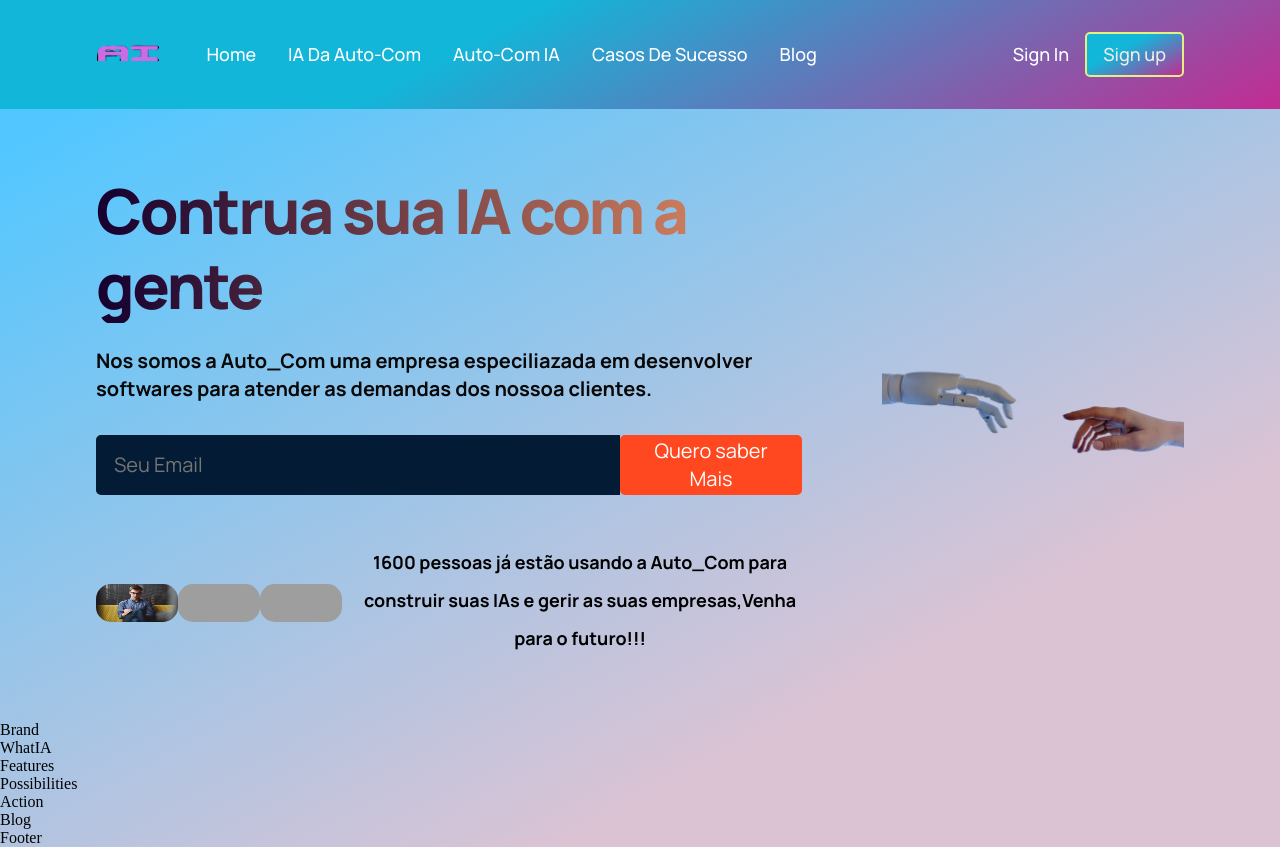
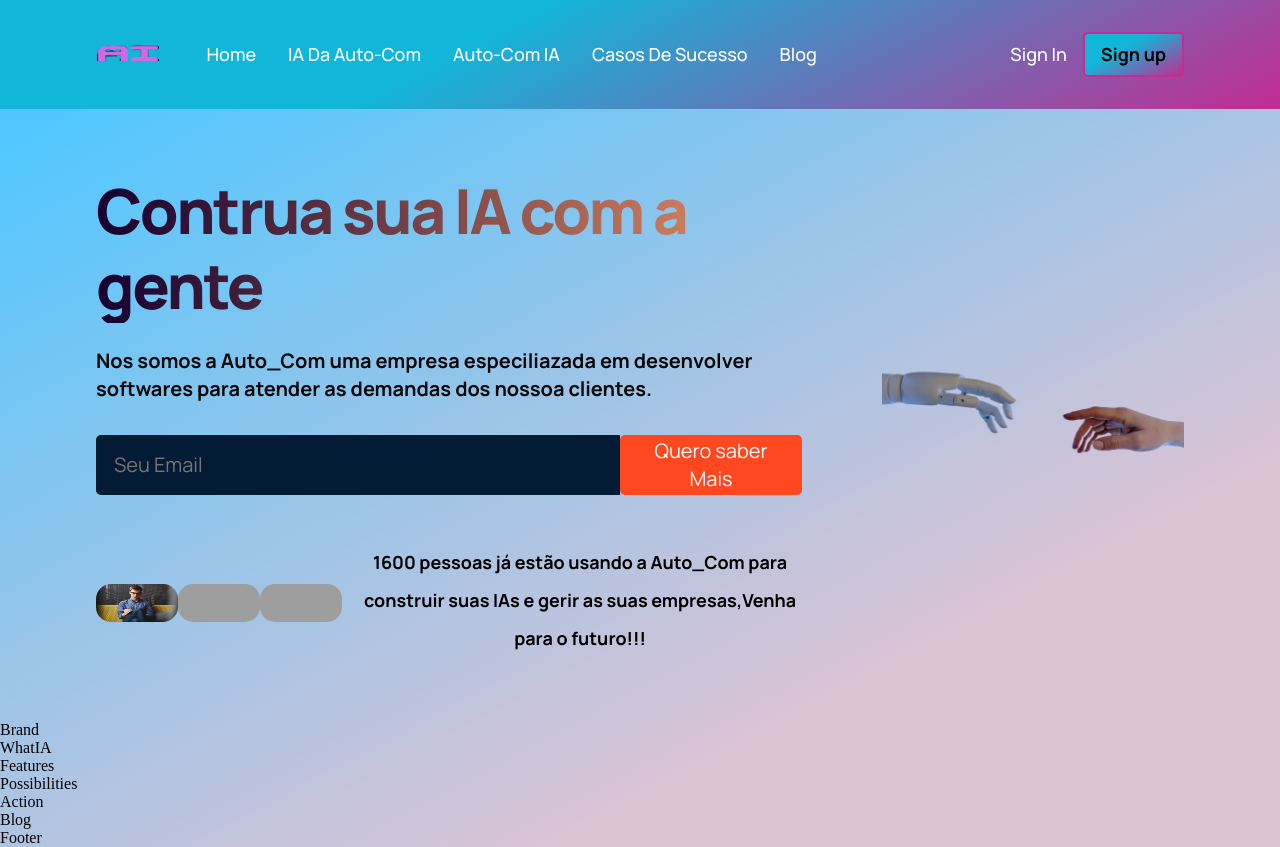
Before and after one commit to Benevanio/Hazy_tech, a React (Create React App) app: page / in a window 1280 px wide. In both pictures the pointer is over the button "Sign up". Built offline with nearby package versions, Linux system fonts and the light colour scheme; grey boxes are pictures that could not be loaded.

Commit message:
Fonts for the buttons

```diff
--- a/src/containers/header/Header.css
+++ b/src/containers/header/Header.css
@@ -78,8 +78,11 @@
 button:hover {
     background: rgb(192,45,147);
     background: linear-gradient(332deg, rgba(192,45,147,1) 1%, rgba(18,182,217,1) 63%);
-    border: 2px solid #e3ee83;
-    color: rgb(241, 234, 234);
+    border: 2px solid rgb(192,45,147);
+    color: rgb(0, 0, 0);
+    font-size: large;
+    font-weight: 700;
+    font-family: var(--font-family);
 }
 .AI__header-content__people {
     width: 100%;
```
